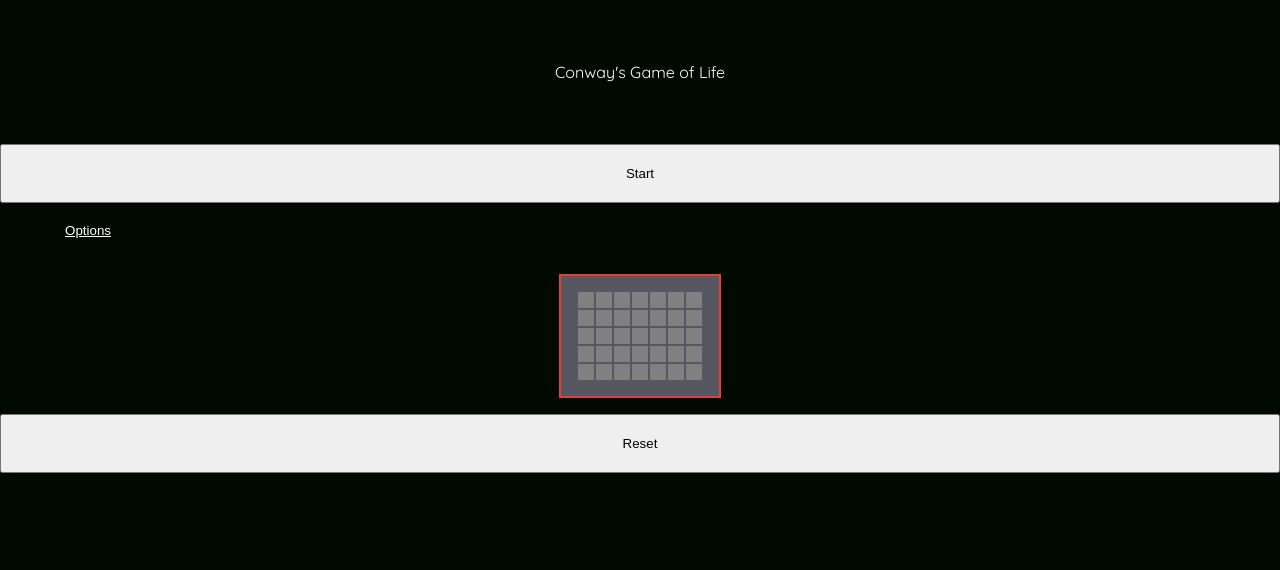
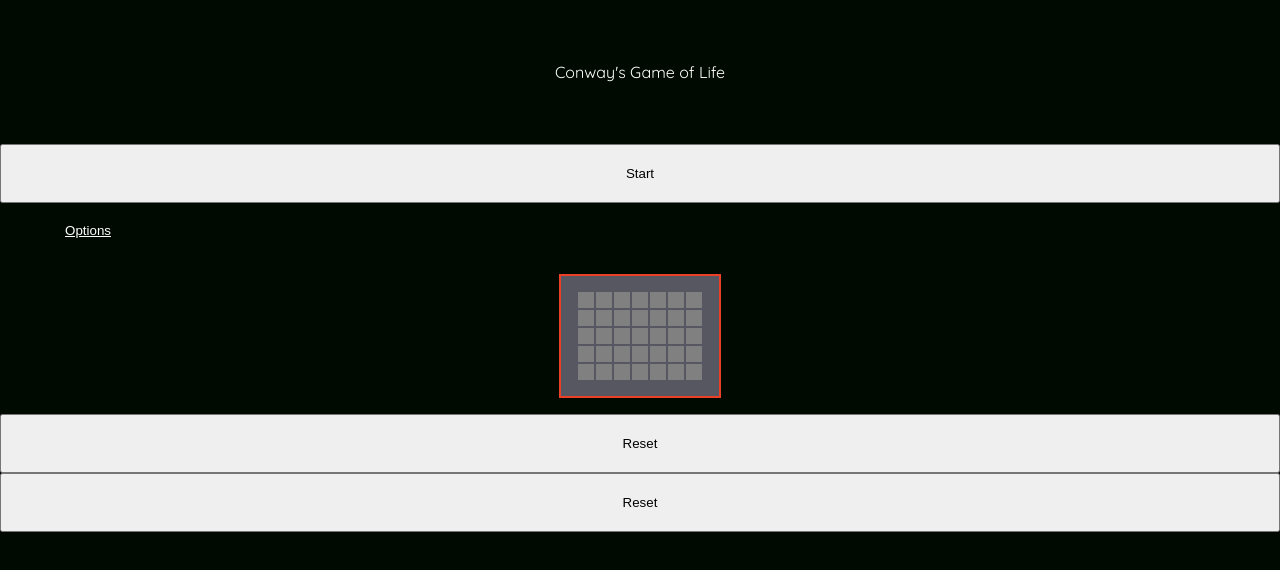
Before and after one commit to daleinen7/cgol-react, a React (Create React App) app: page / in a window 1280 px wide. Shown: the top 570 px of the page. Built offline with nearby package versions, Linux system fonts and the light colour scheme.

Commit message:
randomize

```diff
--- a/src/App.jsx
+++ b/src/App.jsx
@@ -64,6 +64,13 @@ function App() {
     setBoard(updatedBoard);
   };
 
+  const randomize = () => {
+    setBoard(
+      new Array(options.x * options.y).fill().map(() => Math.random() < 0.5)
+    );
+  };
+
+  // Render
   useEffect(() => {
     const render = () => {
       const x = parseInt(options.x);
@@ -151,6 +158,7 @@ function App() {
     }
   }, [options, board, setBoard, gameRunning]);
 
+  // Intialize on start or after options change
   useEffect(() => {
     init();
   }, [options, init]);
@@ -174,6 +182,9 @@ function App() {
       <button className="reset" onClick={init}>
         Reset
       </button>
+      <button className="randomize" onClick={randomize}>
+        Reset
+      </button>
     </StyledContainer>
   );
 }
```
